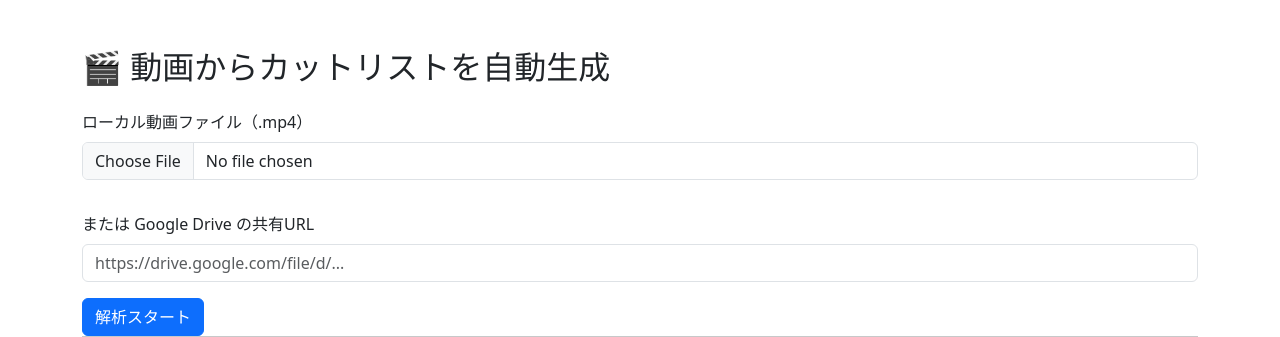
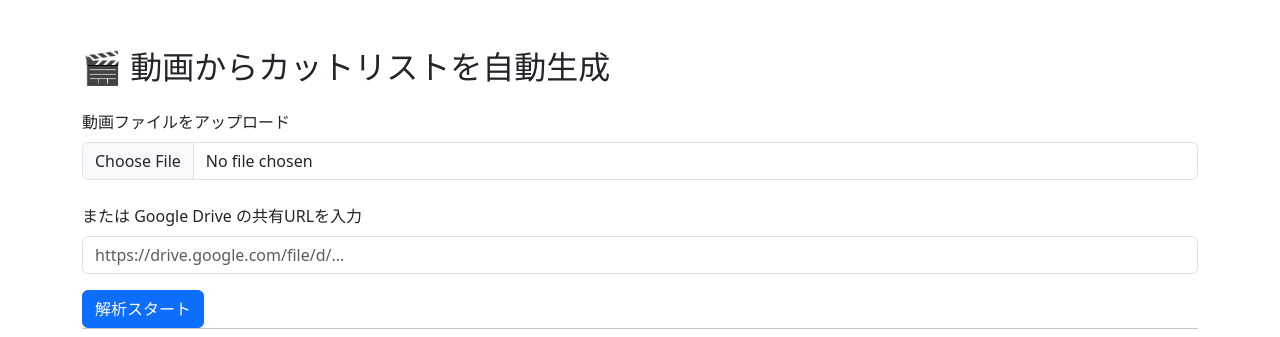
Before and after one commit to suzuki-unou/cutedge, a Flask app: page / in a window 1280 px wide. Shown: the top 337 px of the page. Run offline with Flask 3, Linux system fonts and the light colour scheme.

Commit message:
Update index.html

```diff
--- a/templates/index.html
+++ b/templates/index.html
@@ -51,14 +51,19 @@
   <h2 class="mb-4">🎬 動画からカットリストを自動生成</h2>
 
 <form method="POST" enctype="multipart/form-data">
-  <label class="form-label">ローカル動画ファイル（.mp4）</label>
-  <input class="form-control mb-3" type="file" name="video" accept=".mp4">
+  <label class="form-label">動画ファイルをアップロード</label>
+  <input class="form-control mb-2" type="file" name="video" accept=".mp4">
 
-  <label class="form-label mt-3">または Google Drive の共有URL</label>
+  <label class="form-label mt-3">または Google Drive の共有URLを入力</label>
   <input class="form-control mb-3" type="text" name="drive_url" placeholder="https://drive.google.com/file/d/...">
 
   <button class="btn btn-primary" type="submit">解析スタート</button>
 </form>
+
+{% if error %}
+<div class="alert alert-danger mt-3">{{ error }}</div>
+{% endif %}
+
   <div id="loading-indicator" class="text-center my-4" style="display: none;">
   <div class="spinner-border text-primary" role="status">
     <span class="visually-hidden">Loading...</span>
```
